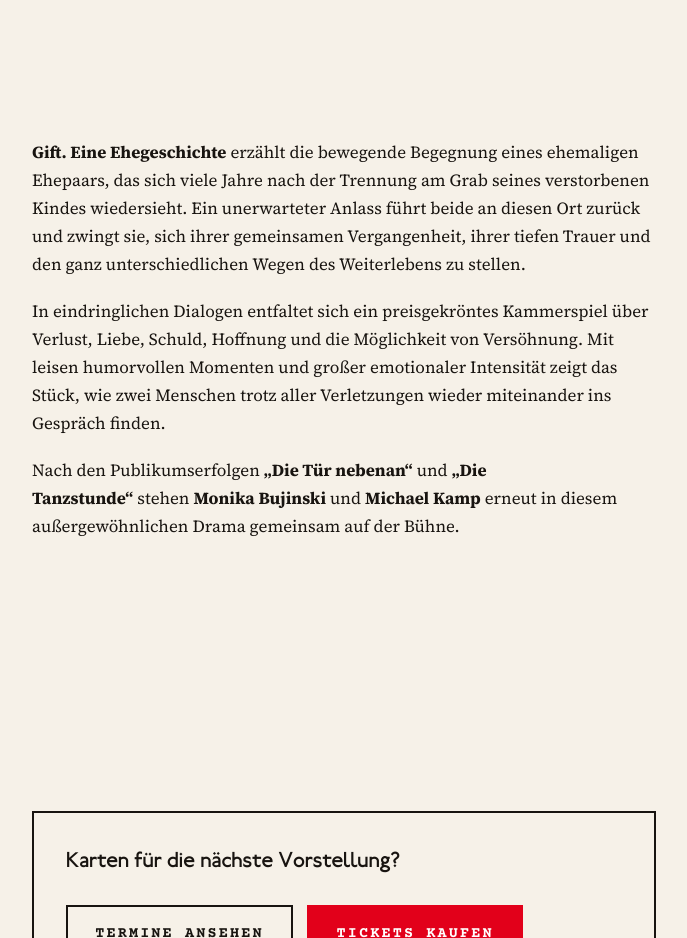
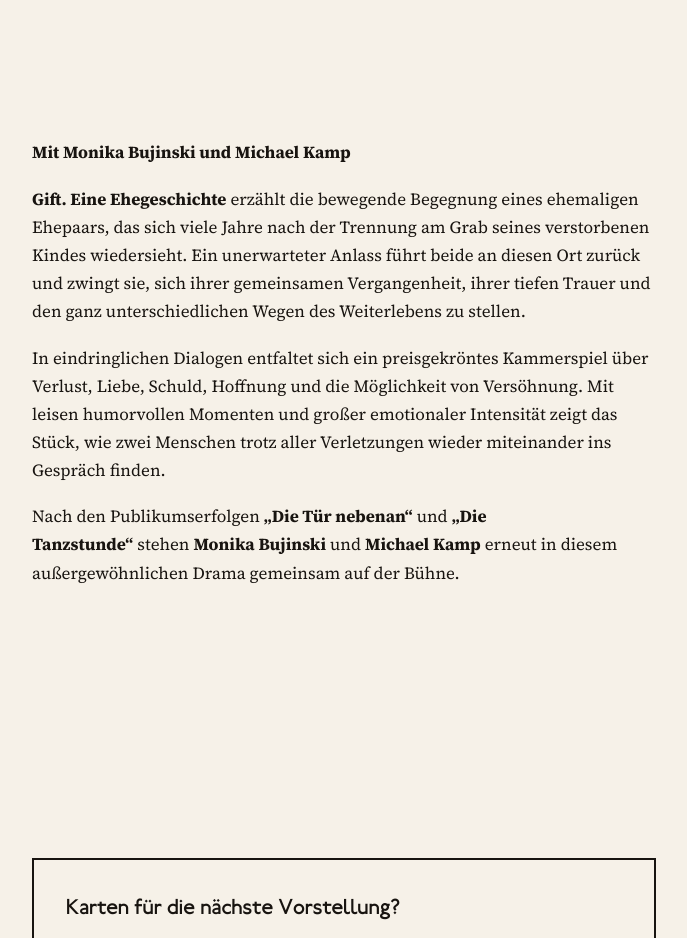
Before and after one commit to christiansrimpler-create/austropott-website, an Eleventy site: page src/stuecke/gift.-eine-ehegeschichte.md in a window 1280 px wide. Shown: the part 800-1738 px from the top of the page, without its empty margins (296-983 px from the left). Built offline with nearby package versions, Linux system fonts and the light colour scheme; Eleventy itself is replaced by a stand-in of ours; files that its build step writes are made by us from their sources.

Commit message:
Update Stück “gift.-eine-ehegeschichte”

```diff
--- a/src/stuecke/gift.-eine-ehegeschichte.md
+++ b/src/stuecke/gift.-eine-ehegeschichte.md
@@ -15,6 +15,8 @@ schlusszitat: null
 rechte: ''
 ---
 
+**Mit Monika Bujinski und Michael Kamp**
+
 **Gift. Eine Ehegeschichte** erzählt die bewegende Begegnung eines ehemaligen Ehepaars, das sich viele Jahre nach der Trennung am Grab seines verstorbenen Kindes wiedersieht. Ein unerwarteter Anlass führt beide an diesen Ort zurück und zwingt sie, sich ihrer gemeinsamen Vergangenheit, ihrer tiefen Trauer und den ganz unterschiedlichen Wegen des Weiterlebens zu stellen.
 
 In eindringlichen  Dialogen entfaltet sich ein preisgekröntes Kammerspiel über Verlust, Liebe, Schuld, Hoffnung und die Möglichkeit von Versöhnung. Mit leisen humorvollen Momenten und großer emotionaler Intensität zeigt das Stück, wie zwei Menschen trotz aller Verletzungen wieder miteinander ins Gespräch finden.
```
